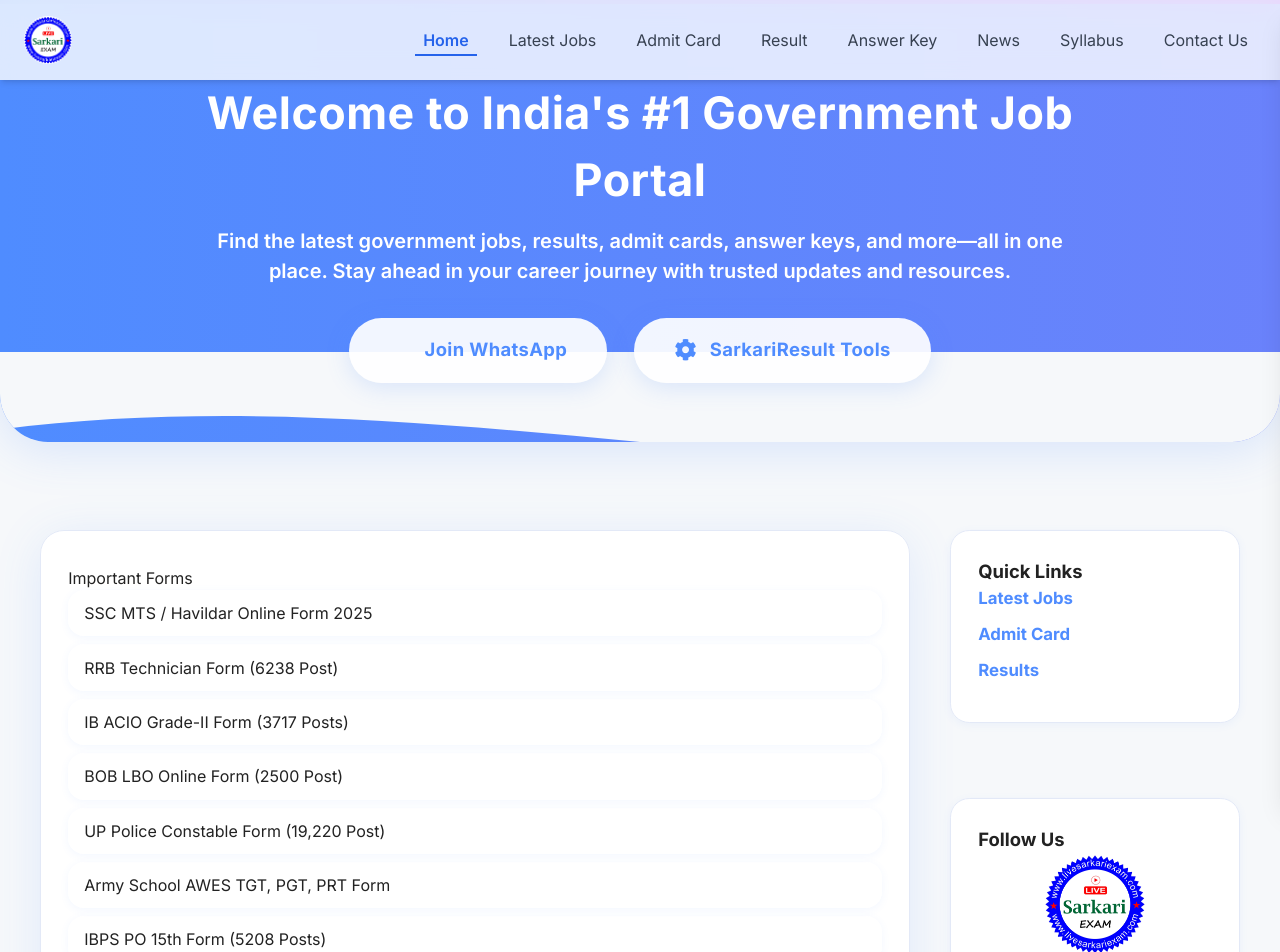
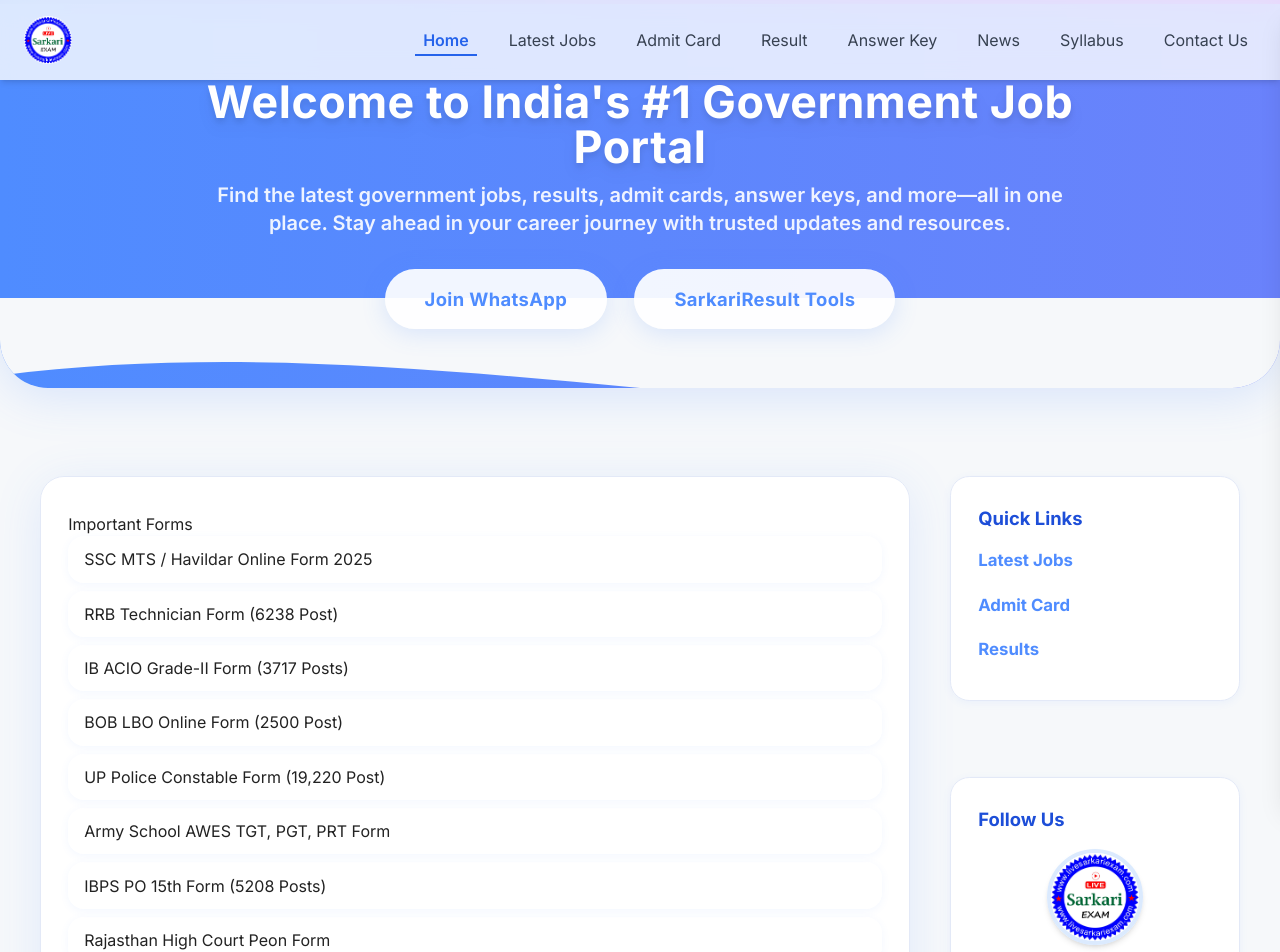
Before and after one commit to AtharvaPrajapati/New_Project, a React (Vite) app: page / in a window 1280 px wide. Shown: the top 952 px of the page. Built offline with nearby package versions, Linux system fonts and the light colour scheme.

Commit message:
Hello ji

```diff
--- a/src/App.css
+++ b/src/App.css
@@ -4,9 +4,11 @@
 body {
   margin: 0;
   font-family: 'Inter', 'Segoe UI', 'Roboto', Arial, sans-serif;
-  background: linear-gradient(120deg, #f6f8fa 60%, #e3e9f7 100%);
   color: #222;
   overflow-x: hidden;
+  font-smooth: always;
+  -webkit-font-smoothing: antialiased;
+  -moz-osx-font-smoothing: grayscale;
 }
 
 .app-container {
--- a/src/components/Header.jsx
+++ b/src/components/Header.jsx
@@ -1,10 +1,10 @@
 import React from 'react';
 // Header: Top site branding
 const Header = () => (
-  <header className="header" aria-label="Site Header">
-    <div className="header__content">
-      <h1 className="header__title">Sarkari Result</h1>
-      <p className="header__tagline">India's No.1 Government Job Portal (Modern UI)</p>
+  <header className="header bg-gradient-to-r from-blue-600 to-purple-500 text-white py-8 shadow-lg" aria-label="Site Header">
+    <div className="header__content max-w-3xl mx-auto text-center">
+      <h1 className="header__title text-4xl md:text-5xl font-extrabold mb-2 tracking-tight drop-shadow-lg">Sarkari Result</h1>
+      <p className="header__tagline text-lg md:text-xl font-semibold text-white/90">India's No.1 Government Job Portal (Modern UI)</p>
     </div>
   </header>
 );
--- a/src/components/HeroSection.jsx
+++ b/src/components/HeroSection.jsx
@@ -1,13 +1,13 @@
 import React from 'react';
 // HeroSection: Main hero/banner area with tagline and action buttons
 const HeroSection = () => (
-  <section className="hero-section" aria-label="Sarkari Result Hero">
-    <div className="hero-section__container pt-3">
-      <h2 className="hero-section__title">Welcome to India's #1 Government Job Portal</h2>
-      <p className="hero-section__desc">Find the latest government jobs, results, admit cards, answer keys, and more—all in one place. Stay ahead in your career journey with trusted updates and resources.</p>
-      <div className="hero-section__buttons">
-        <button className="hero-section__btn hero-section__btn--whatsapp">Join WhatsApp</button>
-        <button className="hero-section__btn hero-section__btn--tools">SarkariResult Tools</button>
+  <section className="hero-section bg-gradient-to-br from-blue-500 via-purple-400 to-pink-300 text-white py-16 rounded-b-3xl shadow-xl" aria-label="Sarkari Result Hero">
+    <div className="hero-section__container pt-3 max-w-2xl mx-auto text-center">
+      <h2 className="hero-section__title text-4xl md:text-5xl font-extrabold mb-4 drop-shadow-lg tracking-tight">Welcome to India's #1 Government Job Portal</h2>
+      <p className="hero-section__desc text-lg md:text-xl font-medium mb-8 text-white/90">Find the latest government jobs, results, admit cards, answer keys, and more—all in one place. Stay ahead in your career journey with trusted updates and resources.</p>
+      <div className="hero-section__buttons flex flex-col sm:flex-row justify-center gap-4">
+        <button className="hero-section__btn bg-white text-blue-600 font-bold px-7 py-3 rounded-lg shadow-md hover:bg-blue-50 hover:text-blue-700 transition-all text-lg">Join WhatsApp</button>
+        <button className="hero-section__btn bg-gradient-to-r from-blue-600 to-purple-500 text-white font-bold px-7 py-3 rounded-lg shadow-md hover:from-blue-700 hover:to-purple-600 transition-all text-lg">SarkariResult Tools</button>
       </div>
     </div>
   </section>
--- a/src/components/Sidebar.jsx
+++ b/src/components/Sidebar.jsx
@@ -3,51 +3,51 @@
 
 // Sidebar: Quick links and social media
 const Sidebar = () => (
-  <aside className="sidebar" aria-label="Sidebar">
-    <section className="sidebar__quick-links">
-      <h3 className="sidebar__section-title">Quick Links</h3>
-      <ul className="sidebar__list">
-        <li className="sidebar__item"><a className="sidebar__link" href="#">Latest Jobs</a></li>
-        <li className="sidebar__item"><a className="sidebar__link" href="#">Admit Card</a></li>
-        <li className="sidebar__item"><a className="sidebar__link" href="#">Results</a></li>
+  <aside className="sidebar flex flex-col gap-8" aria-label="Sidebar">
+    <section className="sidebar__quick-links bg-white/90 rounded-2xl shadow-lg p-7 border border-blue-100">
+      <h3 className="sidebar__section-title text-lg font-bold mb-4 text-blue-700">Quick Links</h3>
+      <ul className="sidebar__list flex flex-col gap-2">
+        <li className="sidebar__item"><a className="sidebar__link text-blue-600 hover:text-purple-600 font-semibold transition" href="#">Latest Jobs</a></li>
+        <li className="sidebar__item"><a className="sidebar__link text-blue-600 hover:text-purple-600 font-semibold transition" href="#">Admit Card</a></li>
+        <li className="sidebar__item"><a className="sidebar__link text-blue-600 hover:text-purple-600 font-semibold transition" href="#">Results</a></li>
       </ul>
     </section>
-    <section className="sidebar__social-media">
-      <h3 className="sidebar__section-title">Follow Us</h3>
-      <div style={{ display: 'flex', flexDirection: 'column', alignItems: 'center', marginBottom: '1rem' }}>
-        <img src={logo} alt="Sarkari Exam Logo" style={{ width: '100px', height: '100px', borderRadius: '50%' }} />
+    <section className="sidebar__social-media bg-white/90 rounded-2xl shadow-lg p-7 border border-blue-100">
+      <h3 className="sidebar__section-title text-lg font-bold mb-4 text-blue-700">Follow Us</h3>
+      <div className="flex flex-col items-center mb-4">
+        <img src={logo} alt="Sarkari Exam Logo" className="w-24 h-24 rounded-full shadow-md border-4 border-blue-100" />np
       </div>
-      <ul className="sidebar__list">
+      <ul className="sidebar__list flex flex-col gap-2">
         <li className="sidebar__item">
-          <a className="sidebar__link" href="https://t.me/" target="_blank" rel="noopener noreferrer" style={{ display: 'flex', alignItems: 'center', gap: '6px' }}>
+          <a className="sidebar__link text-blue-600 hover:text-purple-600 font-semibold transition" href="https://t.me/" target="_blank" rel="noopener noreferrer" style={{ display: 'flex', alignItems: 'center', gap: '6px' }}>
             {/* Telegram Icon */}
             <svg xmlns="http://www.w3.org/2000/svg" width="20" height="20" fill="#229ED9" viewBox="0 0 24 24"><path d="M12 2C6.477 2 2 6.477 2 12s4.477 10 10 10 10-4.477 10-10S17.523 2 12 2zm4.93 7.36l-1.6 7.56c-.12.54-.44.67-.89.42l-2.46-1.81-1.19 1.15c-.13.13-.24.24-.5.24l.18-2.53 4.61-4.16c.2-.18-.04-.28-.31-.1l-5.7 3.59-2.45-.77c-.53-.16-.54-.53.11-.78l9.56-3.69c.44-.16.82.1.68.77z"/></svg>
             Telegram
           </a>
         </li>
         <li className="sidebar__item">
-          <a className="sidebar__link" href="https://wa.me/" target="_blank" rel="noopener noreferrer" style={{ display: 'flex', alignItems: 'center', gap: '6px' }}>
+          <a className="sidebar__link text-blue-600 hover:text-purple-600 font-semibold transition" href="https://wa.me/" target="_blank" rel="noopener noreferrer" style={{ display: 'flex', alignItems: 'center', gap: '6px' }}>
             {/* WhatsApp Icon */}
             <svg xmlns="http://www.w3.org/2000/svg" width="20" height="20" fill="#25D366" viewBox="0 0 24 24"><path d="M12.004 2.003c-5.523 0-9.997 4.474-9.997 9.997 0 1.762.463 3.484 1.34 4.997l-1.409 5.151 5.287-1.389c1.478.805 3.153 1.241 4.779 1.241 5.523 0 9.997-4.474 9.997-9.997s-4.474-9.997-9.997-9.997zm0 18.181c-1.438 0-2.85-.377-4.073-1.09l-.292-.172-3.142.825.837-3.073-.19-.314c-.813-1.345-1.242-2.892-1.242-4.457 0-4.411 3.588-7.999 7.999-7.999s7.999 3.588 7.999 7.999-3.588 7.999-7.999 7.999zm4.406-5.845c-.242-.121-1.434-.707-1.655-.787-.222-.08-.384-.121-.545.121-.16.242-.625.787-.767.949-.141.161-.282.181-.524.06-.242-.121-1.022-.377-1.947-1.201-.72-.642-1.207-1.434-1.35-1.676-.141-.242-.015-.373.106-.494.109-.108.242-.282.363-.423.121-.141.161-.242.242-.403.08-.161.04-.302-.02-.423-.06-.121-.545-1.312-.747-1.797-.197-.474-.398-.41-.545-.418l-.463-.008c-.161 0-.423.06-.646.282-.222.222-.848.828-.848 2.018s.868 2.345.988 2.507c.121.161 1.707 2.607 4.141 3.553.579.199 1.029.317 1.38.406.579.147 1.106.127 1.523.077.465-.056 1.434-.586 1.637-1.152.202-.566.202-1.051.141-1.152-.06-.101-.221-.161-.463-.282z"/></svg>
             WhatsApp
           </a>
         </li>
         <li className="sidebar__item">
-          <a className="sidebar__link" href="https://www.facebook.com/share/v/19WfEvWQ2m/" target="_blank" rel="noopener noreferrer" style={{ display: 'flex', alignItems: 'center', gap: '6px' }}>
+          <a className="sidebar__link text-blue-600 hover:text-purple-600 font-semibold transition" href="https://www.facebook.com/share/v/19WfEvWQ2m/" target="_blank" rel="noopener noreferrer" style={{ display: 'flex', alignItems: 'center', gap: '6px' }}>
             {/* Facebook Icon */}
             <svg xmlns="http://www.w3.org/2000/svg" width="20" height="20" fill="#1877F3" viewBox="0 0 24 24"><path d="M22.675 0h-21.35C.595 0 0 .592 0 1.326v21.348C0 23.408.595 24 1.325 24h11.495v-9.294H9.692v-3.622h3.128V8.413c0-3.1 1.893-4.788 4.659-4.788 1.325 0 2.463.099 2.797.143v3.24l-1.918.001c-1.504 0-1.797.715-1.797 1.763v2.313h3.587l-.467 3.622h-3.12V24h6.116C23.406 24 24 23.408 24 22.674V1.326C24 .592 23.406 0 22.675 0"/></svg>
             Facebook
           </a>
         </li>
         <li className="sidebar__item">
-          <a className="sidebar__link" href="https://twitter.com/" target="_blank" rel="noopener noreferrer" style={{ display: 'flex', alignItems: 'center', gap: '6px' }}>
+          <a className="sidebar__link text-blue-600 hover:text-purple-600 font-semibold transition" href="https://twitter.com/" target="_blank" rel="noopener noreferrer" style={{ display: 'flex', alignItems: 'center', gap: '6px' }}>
             {/* Twitter Icon */}
             <svg xmlns="http://www.w3.org/2000/svg" width="20" height="20" fill="#1DA1F2" viewBox="0 0 24 24"><path d="M24 4.557a9.93 9.93 0 0 1-2.828.775 4.932 4.932 0 0 0 2.165-2.724c-.951.564-2.005.974-3.127 1.195a4.92 4.92 0 0 0-8.384 4.482C7.691 8.095 4.066 6.13 1.64 3.161c-.542.929-.856 2.01-.857 3.17 0 2.188 1.115 4.117 2.823 5.254a4.904 4.904 0 0 1-2.229-.616c-.054 2.281 1.581 4.415 3.949 4.89a4.936 4.936 0 0 1-2.224.084c.627 1.956 2.444 3.377 4.6 3.417A9.867 9.867 0 0 1 0 21.543a13.94 13.94 0 0 0 7.548 2.209c9.058 0 14.009-7.513 14.009-14.009 0-.213-.005-.425-.014-.636A10.012 10.012 0 0 0 24 4.557z"/></svg>
             Twitter
           </a>
         </li>
         <li className="sidebar__item">
-          <a className="sidebar__link" href="https://instagram.com/" target="_blank" rel="noopener noreferrer" style={{ display: 'flex', alignItems: 'center', gap: '6px' }}>
+          <a className="sidebar__link text-blue-600 hover:text-purple-600 font-semibold transition" href="https://instagram.com/" target="_blank" rel="noopener noreferrer" style={{ display: 'flex', alignItems: 'center', gap: '6px' }}>
             {/* Instagram Icon */}
             <svg xmlns="http://www.w3.org/2000/svg" width="20" height="20" fill="#E4405F" viewBox="0 0 24 24"><path d="M12 2.163c3.204 0 3.584.012 4.85.07 1.366.062 2.633.334 3.608 1.308.974.974 1.246 2.241 1.308 3.608.058 1.266.069 1.646.069 4.85s-.012 3.584-.07 4.85c-.062 1.366-.334 2.633-1.308 3.608-.974.974-2.241 1.246-3.608 1.308-1.266.058-1.646.069-4.85.069s-3.584-.012-4.85-.07c-1.366-.062-2.633-.334-3.608-1.308-.974-.974-1.246-2.241-1.308-3.608C2.175 15.647 2.163 15.267 2.163 12s.012-3.584.07-4.85c.062-1.366.334-2.633 1.308-3.608.974-.974 2.241-1.246 3.608-1.308C8.416 2.175 8.796 2.163 12 2.163zm0-2.163C8.741 0 8.332.013 7.052.072 5.771.131 4.659.425 3.678 1.406c-.98.98-1.274 2.092-1.334 3.374C2.013 8.332 2 8.741 2 12c0 3.259.013 3.668.072 4.948.06 1.282.354 2.394 1.334 3.374.98.98 2.092 1.274 3.374 1.334C8.332 23.987 8.741 24 12 24c3.259 0 3.668-.013 4.948-.072 1.282-.06 2.394-.354 3.374-1.334.98-.98 1.274-2.092 1.334-3.374.059-1.28.072-1.689.072-4.948 0-3.259-.013-3.668-.072-4.948-.06-1.282-.354-2.394-1.334-3.374-.98-.98-2.092-1.274-3.374-1.334C15.668.013 15.259 0 12 0zm0 5.838a6.162 6.162 0 1 0 0 12.324 6.162 6.162 0 0 0 0-12.324zm0 10.162a3.999 3.999 0 1 1 0-7.998 3.999 3.999 0 0 1 0 7.998zm6.406-11.845a1.44 1.44 0 1 0 0 2.88 1.44 1.44 0 0 0 0-2.88z"/></svg>
             Instagram
--- a/src/index.css
+++ b/src/index.css
@@ -1,3 +1,7 @@
 @tailwind base;
 @tailwind components;
 @tailwind utilities;
+
+body {
+  @apply font-sans text-gray-800 antialiased bg-gradient-to-br from-blue-50 to-purple-50;
+}
```
Also changed, not shown: src/components/Footer.jsx (+7 -7 lines).
